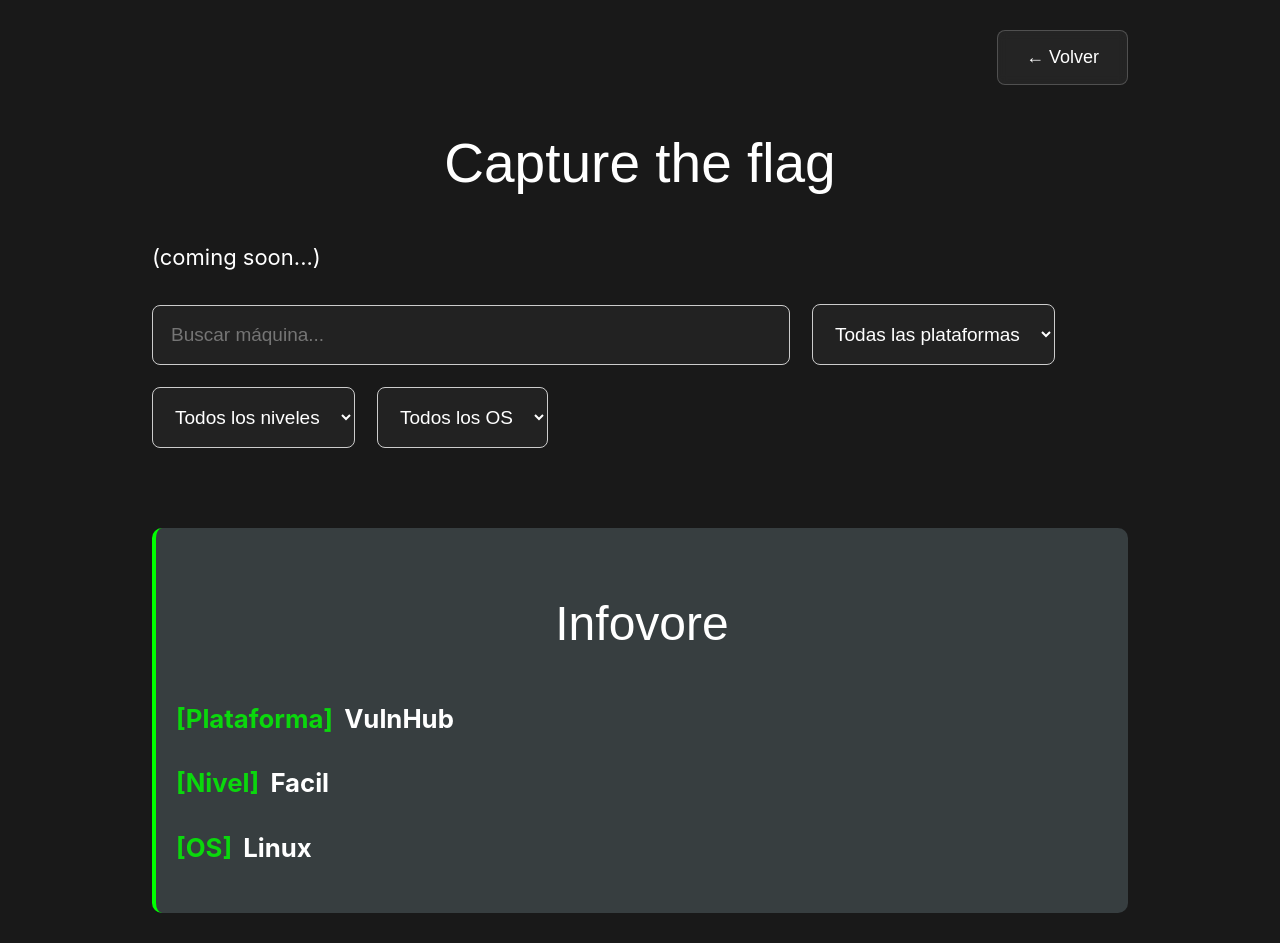
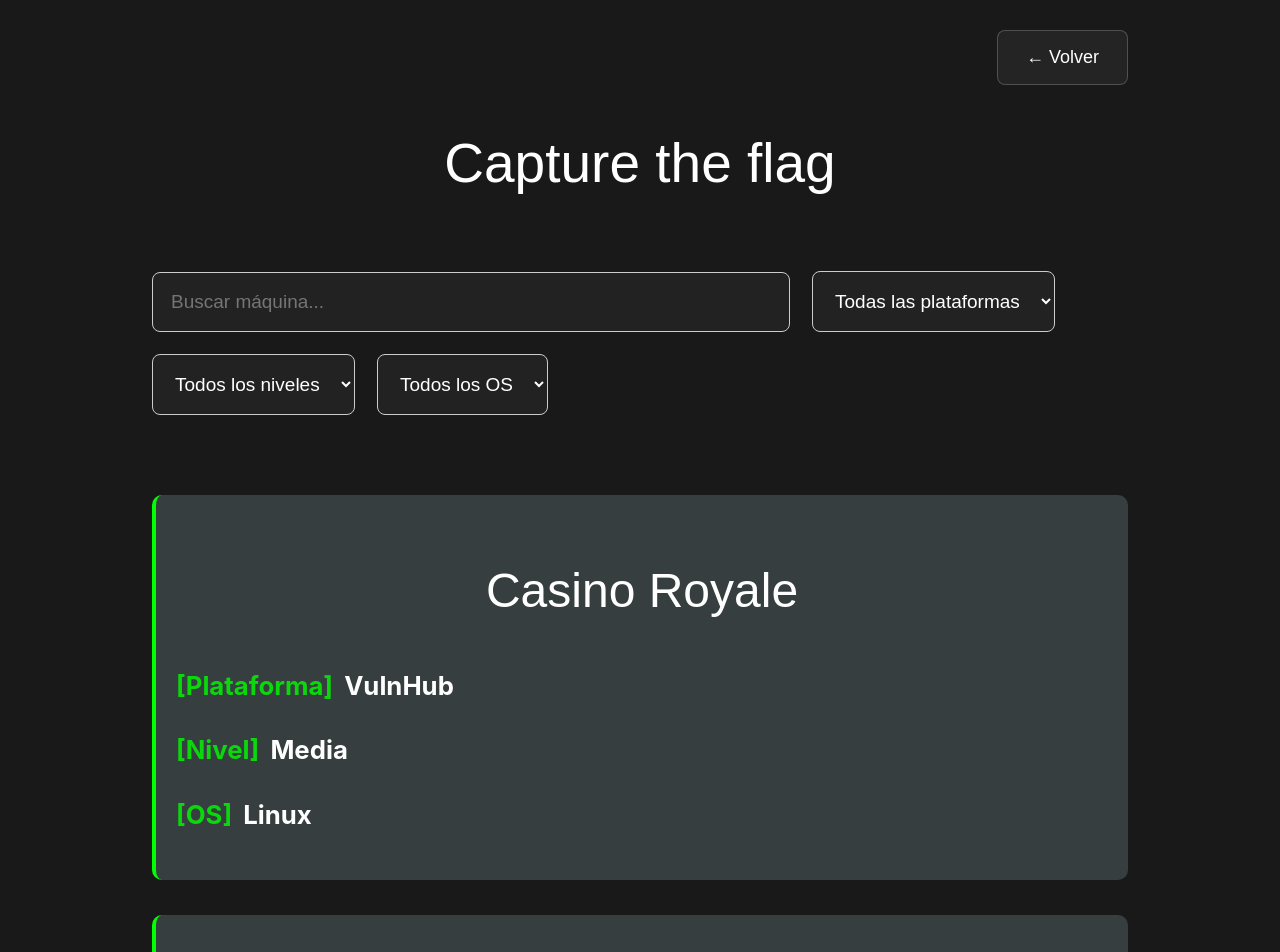
Before and after one commit to mrallfredii/mrallfredii.github.io, a React (Vite) app: page /ctf in a window 1280 px wide. Shown: the top 952 px of the page. Built offline with nearby package versions, Linux system fonts and the light colour scheme; a web font is replaced by a local one.

Commit message:
added ctf

```diff
--- a/package.json
+++ b/package.json
@@ -12,8 +12,12 @@
     "deploy": "gh-pages -d dist"
   },
   "dependencies": {
+    "notion-client": "^7.10.0",
+    "notion-types": "^7.10.0",
     "react": "^19.2.5",
     "react-dom": "^19.2.5",
+    "react-notion": "^0.10.0",
+    "react-notion-x": "^7.10.0",
     "react-router-dom": "^7.14.2"
   },
   "devDependencies": {
--- a/src/Ctf.css
+++ b/src/Ctf.css
@@ -33,6 +33,7 @@
     padding: 20px;
     border-radius: 10px;
     cursor: default;
+    overflow: hidden;
 }
 
 .input {
@@ -49,3 +50,9 @@ h2 {
     margin-right: 5px;
     opacity: 0.8;
 }
+
+.card-link {
+    display: block;
+    text-decoration: none;
+    color: inherit;
+}
--- a/src/Ctf.tsx
+++ b/src/Ctf.tsx
@@ -1,11 +1,7 @@
 import { useNavigate } from 'react-router-dom';
 import { useState } from 'react';
 import './Ctf.css'
-
-const MACHINES_DATA = [
-    { id: 1, name: 'Infovore', platform: 'VulnHub', level: 'Facil', os: 'Linux' },
-    // { id: 2, name: 'Machine Y', platform: 'HackTheBox', level: 'Media', os: 'Linux' },
-];
+import { MACHINES_DATA } from './data';
 
 const Ctf = () => {
     const navigate = useNavigate();
@@ -31,8 +27,6 @@ const Ctf = () => {
             </button>
 
             <h1>Capture the flag</h1>
-
-            (coming soon...)
 
             {/* --- SECCIÓN DE FILTROS --- */}
             <div className="filters-section">
@@ -71,6 +65,12 @@ const Ctf = () => {
                     {filteredMachines.length > 0 ? (
                         filteredMachines.map(machine => (
                             <div key={machine.id} className="machine-card">
+                                <a
+                                    href={machine.url}
+                                    target="_blank"
+                                    rel="noopener noreferrer"
+                                    className='card-link'
+                                >
                                     <h2 className='maquina_name'>{machine.name}</h2>
 
                                     <h3 className='plataforma'>
@@ -84,6 +84,7 @@ const Ctf = () => {
                                     <h3 className='os'>
                                         <span className="label">[OS]</span> {machine.os}
                                     </h3>
+                                </a>
                             </div>
                         ))
                     ) : (
--- /dev/null
+++ b/src/data.ts
@@ -0,0 +1,26 @@
+export const MACHINES_DATA = [
+    {
+        id: 1,
+        name: 'Casino Royale',
+        url: 'https://chatter-griffin-2ff.notion.site/Casino-Royale-pt-2-335a4a2de9b48097ad3ec8fe401c2223',
+        platform: 'VulnHub',
+        level: 'Media',
+        os: 'Linux'
+    },
+    {
+        id: 2,
+        name: 'Infovore 1',
+        url: 'https://chatter-griffin-2ff.notion.site/Infovore-1-334a4a2de9b4806cade1d9332bebee88',
+        platform: 'VulnHub',
+        level: 'Media',
+        os: 'Linux'
+    },
+    {
+        id: 3,
+        name: 'Symfonos',
+        url: 'https://chatter-griffin-2ff.notion.site/Symfonos-LSI-ENUM-ABUSO-LINUX-334a4a2de9b480cb9183d8b54a59f1d8',
+        platform: 'VulnHub',
+        level: 'Facil',
+        os: 'Linux'
+    },
+];
```
Also changed, not shown: 2 other files (tests, documents, lock files or other folders). Lines whose indentation alone changed are shown as unchanged.
